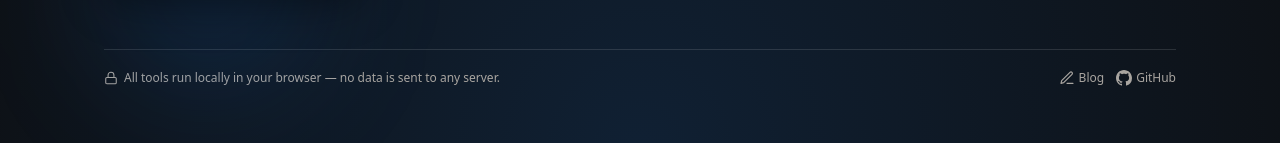
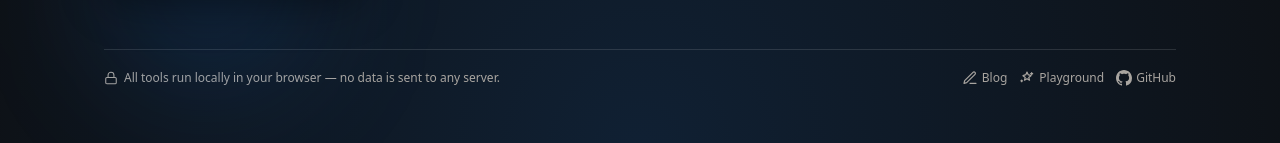
Before and after one commit to eottabom/toolkit, a Next.js app: page / in a window 1280 px wide. Shown: the part 1431-1574 px from the top of the page. Built offline with nearby package versions, Linux system fonts and the light colour scheme.

Commit message:
feat: add playground link to footer

```diff
--- a/src/app/page.tsx
+++ b/src/app/page.tsx
@@ -410,6 +410,7 @@ export default function Home() {
                 </Card>
               ))}
           </section>
+
         </main>
 
         <footer className="mt-6 flex items-center justify-between border-t border-[color:var(--card-border)] py-5 text-xs text-[var(--muted)]">
@@ -433,6 +434,22 @@ export default function Home() {
                 <path d="M16.5 3.5a2.121 2.121 0 0 1 3 3L7 19l-4 1 1-4Z" />
               </svg>
               <span>Blog</span>
+            </a>
+            <a
+              href="https://eottabom.github.io/playground/"
+              target="_blank"
+              rel="noopener noreferrer"
+              className="inline-flex items-center gap-1 transition hover:text-[var(--foreground)]"
+              aria-label="Playground"
+            >
+              <svg viewBox="0 0 24 24" fill="none" stroke="currentColor" strokeWidth="1.8" strokeLinecap="round" strokeLinejoin="round" className="h-4 w-4">
+                <path d="m12 3 1.6 3.9L18 8.5l-3.4 2.6 1.2 4.2L12 13l-3.8 2.3 1.2-4.2L6 8.5l4.4-1.6Z" />
+                <path d="M19 4v3" />
+                <path d="M20.5 5.5h-3" />
+                <path d="M4 15v2.5" />
+                <path d="M5.25 16.25h-2.5" />
+              </svg>
+              <span>Playground</span>
             </a>
             <a
               href="https://github.com/eottabom"
```
